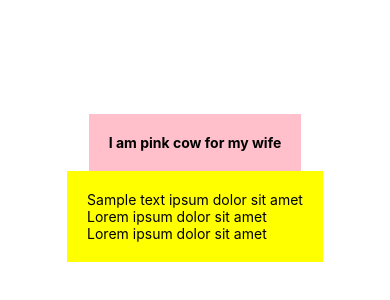
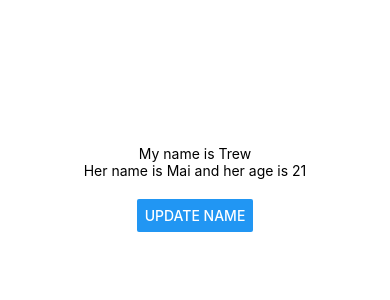
Before and after one commit to trew13690/todo-react-native-sample, a React Native app: screen / in a window 390 px wide. Shown: the part 234-534 px from the top of the page. Built offline with nearby package versions, Linux system fonts and the light colour scheme.

Commit message:
Added in UseState

```diff
--- a/App.js
+++ b/App.js
@@ -1,16 +1,28 @@
-import React from 'react';
-import { StyleSheet, Text, View } from 'react-native';
+import React, {useState} from 'react';
+import { StyleSheet, Text, View, Button } from 'react-native';
 
 export default function App() {
+  const [name, setName] = useState('Trew');
+  const [person, setPerson] = useState({name: "Mai", age: 21})
+  const clickHandler = () => {
+      if (name === 'Trew')
+      {
+          setName('Mai');
+          setPerson({name: "Mai", age: 21})
+      }
+      else{
+          setName("Trew")
+
+          setPerson({name: "Alex", age: 28})
+      }
+  }
+
   return (
     <View style={styles.container}>
-      <View style={styles.header}>
-       <Text style={styles.boldText}>I am pink cow for my wife</Text>
-    </View>
-      <View style={styles.body}>
-        <Text stykle={styles.boldText}><Text>Sample text</Text> ipsum dolor sit amet</Text>
-        <Text>Lorem ipsum dolor sit amet</Text>
-        <Text>Lorem ipsum dolor sit amet</Text>
+      <Text>My name is {name}</Text>
+      <Text>Her name is {person.name} and her age is {person.age}</Text>
+      <View style={styles.buttonContainer}>
+       <Button title="Update Name" onPress={clickHandler}/>
       </View>
     </View>
 
@@ -24,15 +36,7 @@
     alignItems: 'center',
     justifyContent: 'center',
   },
-  header: {
-    backgroundColor: 'pink',
-    padding: 20,
-  },
-  boldText: {
-    fontWeight: 'bold',
-  },
-  body: {
-    backgroundColor: 'yellow',
-    padding: 20,
-  }
+    buttonContainer: {
+      marginTop: 20
+    }
 });
```
